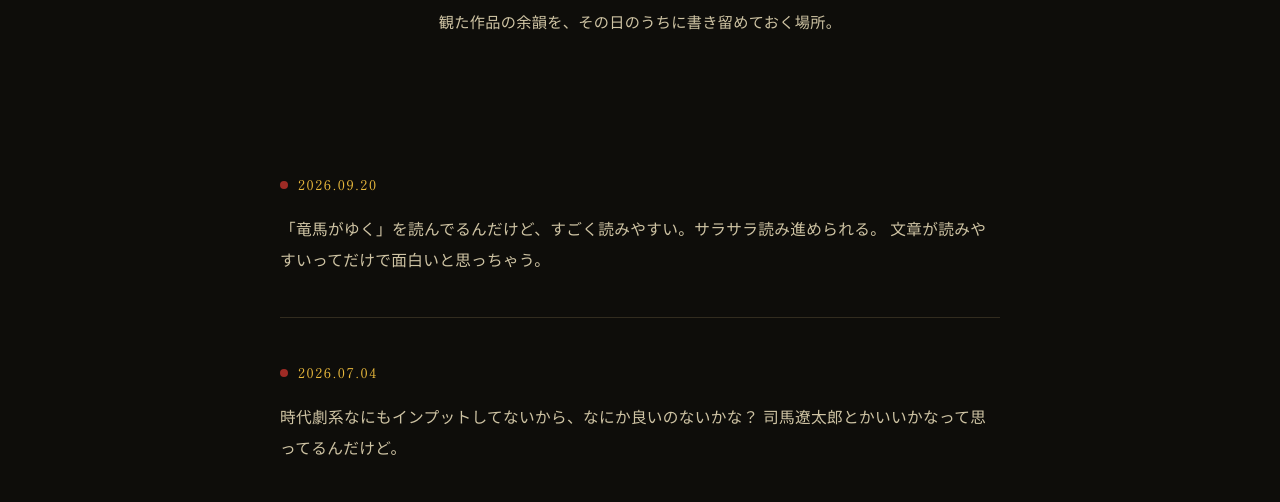
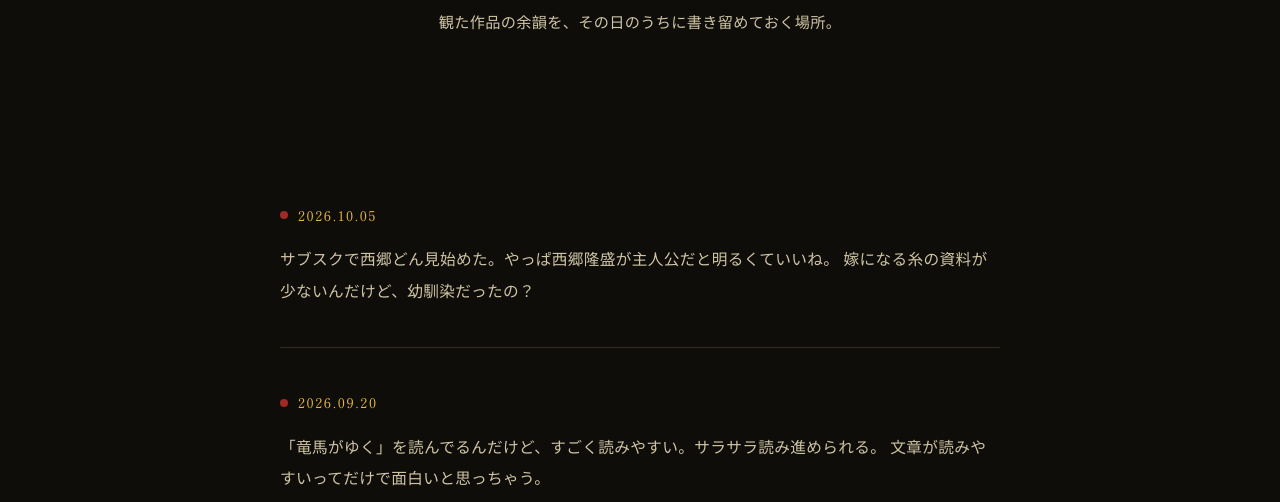
Before and after one commit to Azaleacreativeroom888/fan-jidaigeki, a plain HTML site: page blog.html in a window 1280 px wide. Shown: the part 293-795 px from the top of the page. Drawn offline with Linux system fonts and the light colour scheme; a web font is replaced by a local one.

Commit message:
Update blog.html

```diff
--- a/blog.html
+++ b/blog.html
@@ -723,6 +723,14 @@ section { padding: 84px 0; }
     <div class="container">
       <div class="diary reveal">
 
+      　<article class="diary-entry">
+          <span class="diary-date">2026.10.05</span>
+          <p>
+            サブスクで西郷どん見始めた。やっぱ西郷隆盛が主人公だと明るくていいね。
+            嫁になる糸の資料が少ないんだけど、幼馴染だったの？
+          </p>
+        </article>
+
         <article class="diary-entry">
           <span class="diary-date">2026.09.20</span>
           <p>
```
